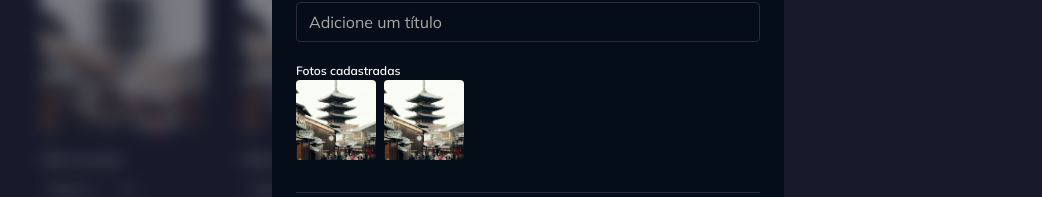
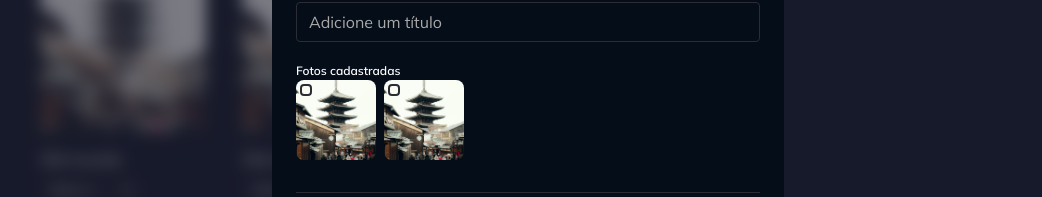
Before and after one commit to macedocmateus/gallery-plus, a React (Vite) app: page / in a window 1280 px wide. Both pictures are taken after a click on the button "Criar álbum". Shown: the part 313-510 px from the top of the page, without its empty margins (112-1154 px from the left). Built offline with nearby package versions, Linux system fonts and the light colour scheme.

Commit message:
add image preview with selector

```diff
--- a/src/contexts/albums/components/album-new-dialog.tsx
+++ b/src/contexts/albums/components/album-new-dialog.tsx
@@ -6,6 +6,7 @@
 import SelectCheckboxIllustration from "../../../assets/images/select-checkbox.svg?react"
 import Skeleton from "../../../components/skeleton"
 import ImagePreview from "../../../components/image-preview"
+import PhotoImageSelectable from "../../photos/components/photo-image-selectable"
 
 interface AlbumNewDialogProps {
     trigger: React.ReactNode
@@ -36,6 +37,10 @@
     ]
     const isLoadingPhotos = false
 
+    function handleTogglePhoto(selected: boolean, photoId: string) {
+        console.log(selected, photoId)
+    }
+
     return (
         <Dialog>
             <DialogTrigger asChild>{trigger}</DialogTrigger>
@@ -51,16 +56,18 @@
                         <Text as="div" variant="label-small" className="mb-3">
                             Fotos cadastradas
 
-                           {!isLoadingPhotos && photos.length > 0 &&
+                           {!isLoadingPhotos && photos.length > 0 && (
                             <div className="flex flex-wrap gap-2">
-                                {photos.map(photo => <ImagePreview
-                                key={photo.id}
-                                src={`/images/${photo.imageId}`}
-                                title={photo.title}
-                                className="w-20 h-20 rounded"
-                                />)}
+                                {photos.map(photo => (
+                                 <PhotoImageSelectable
+                                    key={photo.id}
+                                    src={`/images/${photo.imageId}`}
+                                    title={photo.title}
+                                    imageClassName="w-20 h-20"
+                                    onSelectImage={(selected) => handleTogglePhoto(selected, photo.id)}
+                                />))}
                             </div>
-                           }
+                           )}
 
 
                            {isLoadingPhotos && (
@@ -68,7 +75,7 @@
                             {
                                 Array.from({length: 4}).map((_, index) =>
                             <Skeleton key={`photo-loading-${index}`}
-                            className="w-20 h-20"
+                            className="w-20 h-20 rounded-lg"
                             />
                          )
                         }
--- /dev/null
+++ b/src/contexts/photos/components/photo-image-selectable.tsx
@@ -0,0 +1,53 @@
+import React from "react";
+import ImagePreview from "../../../components/image-preview";
+import InputCheckbox from "../../../components/input-checkbox";
+import { tv } from "tailwind-variants";
+
+
+export const photoImageSelectableVariants = tv({
+    base: "cursor-pointer relative rounded-lg",
+    variants: {
+        select: {
+            true: "outline-2 outline-accent-brand"
+        }
+    }
+})
+
+interface PhotoImageSelectableProps extends React.ComponentProps<typeof ImagePreview> {
+    selected?: boolean
+    onSelectImage?: (selected: boolean) => void
+}
+
+export default function PhotoImageSelectable({
+    className,
+    selected,
+    onSelectImage,
+    ...props
+}:PhotoImageSelectableProps) {
+    const [isSelected, setIsSelected] = React.useState(selected)
+
+    function handleSelect() {
+        const newValue = !isSelected
+
+        setIsSelected(newValue)
+        onSelectImage?.(newValue)
+    }
+
+    return (
+        <label
+         className={
+            photoImageSelectableVariants({
+                className,
+                select: isSelected
+            })}
+        >
+            <InputCheckbox
+              size="sm"
+              checked={isSelected}
+              onChange={handleSelect}
+              className="absolute top-1 left-1"
+            />
+            <ImagePreview {...props}/>
+        </label>
+    )
+}
```
